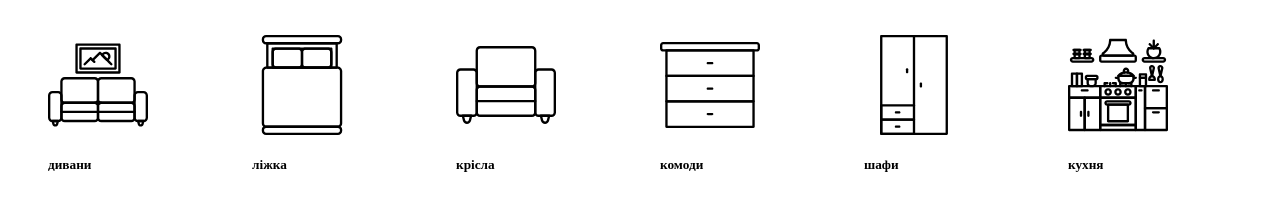
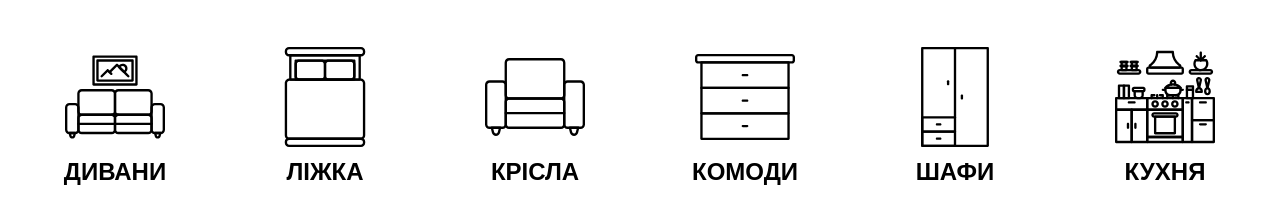
Before and after one commit to Towikk01/test-repo, a website: page index.html in a window 1280 px wide. Shown: the part 99-322 px from the top of the page. Drawn offline with nearby package versions, Linux system fonts and the light colour scheme; files that its build step writes are made by us from their sources.

Commit message:
added categories alignment

```diff
--- a/src/sass/Category_of_products/category-furniture.scss
+++ b/src/sass/Category_of_products/category-furniture.scss
@@ -1,13 +1,30 @@
 .category-furniture-list {
     display: grid;
     grid-template-columns: repeat(6, 1fr);
+    padding: 0 10px;
+    margin: 0 auto;
+    width: 100%;
+    max-width: 1820px;
+    box-sizing: border-box;
+
 
 }
 .category-furniture {
     display:flex;
     flex-direction: column;
+    align-items: center;
     &__icon {
 
     }
-    &__title {}
+    &__title {
+        margin-top: 10px;
+        margin-bottom: 0;
+        font-family: Arial, Helvetica, sans-serif;
+        font-style: normal;
+        font-weight: 700;
+        font-size: 24px;
+        line-height: 125%;
+        text-align: center;
+        text-transform: uppercase;
+    }
 }
--- a/src/sass/Category_of_products/title.scss
+++ b/src/sass/Category_of_products/title.scss
@@ -6,6 +6,7 @@
     text-align: center;
     font-size: 46px;
     position: relative;
+    margin-bottom: 50px;
 
 
     &__green-box {
--- a/src/sass/index.scss
+++ b/src/sass/index.scss
@@ -1,2 +1,3 @@
+@import "~normalize.css";
 @import "Benefits/index.scss";
 @import "Category_of_products/index.scss";
```
